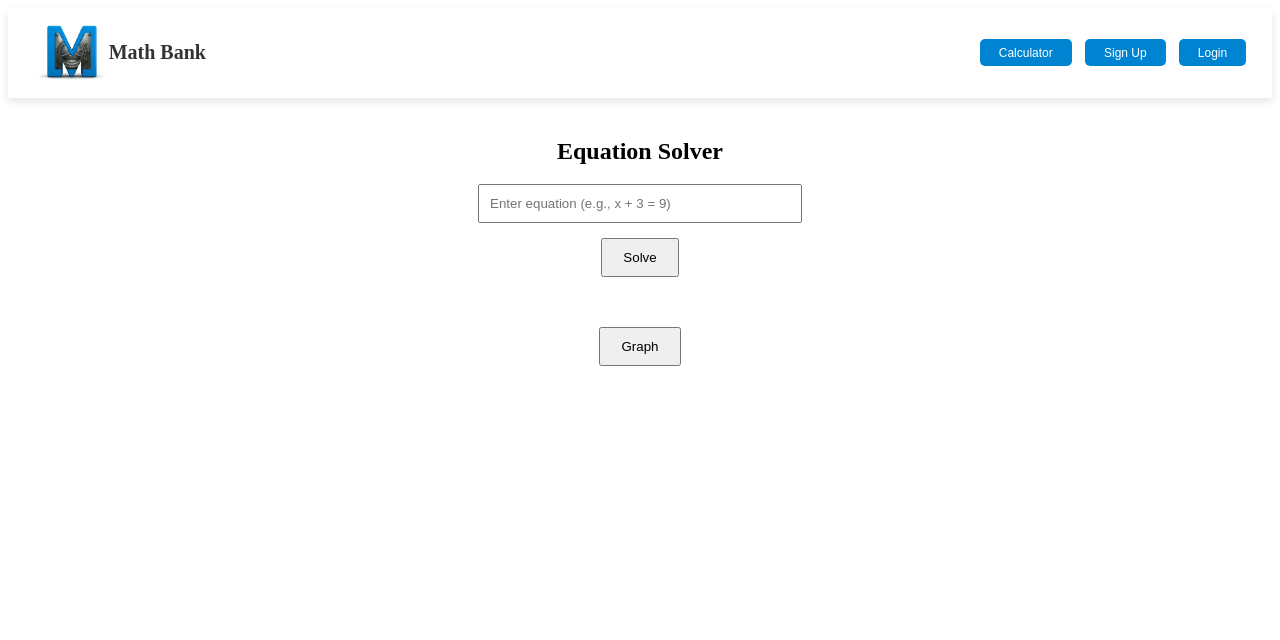
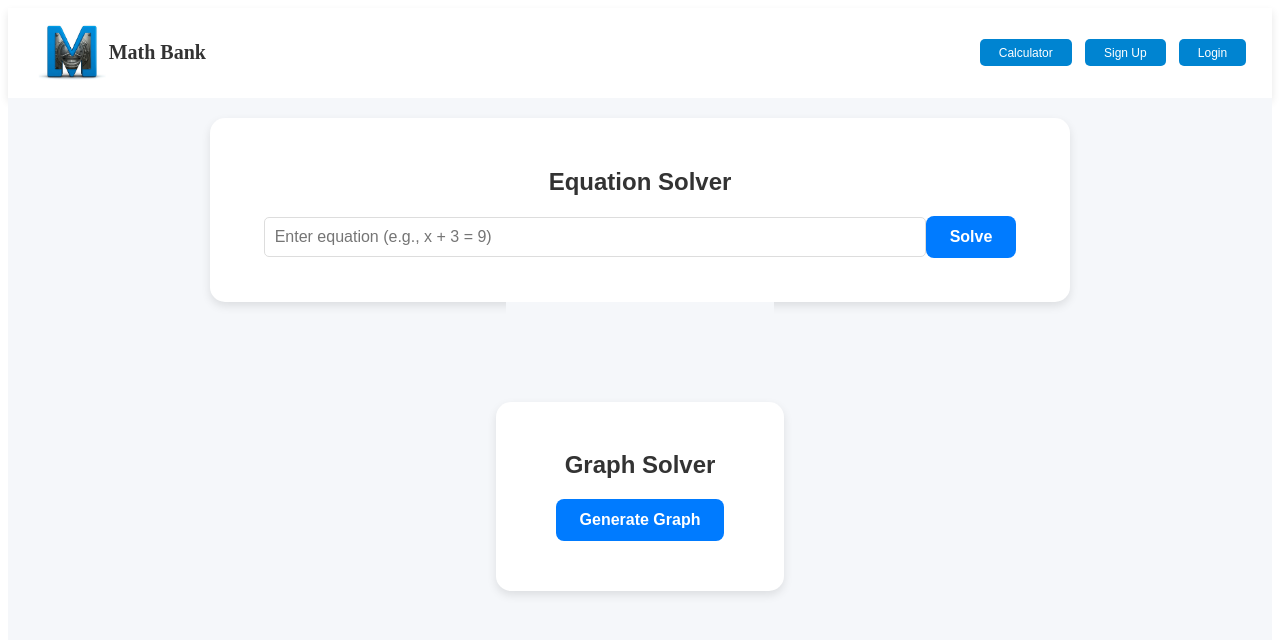
Before and after one commit to anushap6571/Math-Bank, a React (Create React App) app in the folder client/: page /calculator/equation in a window 1280 px wide. Shown: the top 640 px of the page. Built offline with nearby package versions, Linux system fonts and the light colour scheme.

Commit message:
ui for equation and graphing + alex's history

```diff
--- a/client/src/App.js
+++ b/client/src/App.js
@@ -2,44 +2,45 @@ import React, { useState } from 'react';
 import Calculator from './components/calculator';
 import TopBar from './components/topbar';
 import EquationSolver from './components/EquationSolver';
-import Graph from './components/graph';
+
 import SignUpPage from './components/signup';
 import LogInPage from './components/login';
 import Matrix from './components/matrix'
+import History from './components/history'
 import { BrowserRouter as Router, Routes, Route, Navigate } from 'react-router-dom';
 
 
 function App() {
-    const[equation, setEquation] = useState('');
+    const [equation, setEquation] = useState('');
 
     return (
         <div>
             <Router>
                 <div>
-                <TopBar/>
+                    <TopBar />
                     <Routes>
-                        <Route path ="/sign-up" element = {<SignUpPage/>}/>
+                        <Route path="/sign-up" element={<SignUpPage />} />
                     </Routes>
                     <Routes>
-                        <Route path ="/" element = {<LogInPage/>}/>
+                        <Route path="/" element={<LogInPage />} />
                     </Routes>
                     <Routes>
-                        <Route path ="/calculator" element = {<Calculator/>}/>
+                        <Route path="/calculator" element={<Calculator />} />
                     </Routes>
                     <Routes>
                         <Route path="/calculator/equation" element=
                             {
                                 <>
                                     <EquationSolver equation={equation} setEquation={setEquation} />
-                                <Graph equation={equation} setEquation={setEquation}/>
+
                                 </>
-                        }/>
+                            } />
                         <Route path="/calculator/matrix" element=
                             {
                                 <>
-                                <Matrix/>
+                                    <Matrix />
                                 </>
-                        }/>
+                            } />
                     </Routes>
                 </div>
             </Router>
--- a/client/src/components/EquationSolver.js
+++ b/client/src/components/EquationSolver.js
@@ -1,7 +1,10 @@
+
+// Anusha Patel - use case display equation solver interface
+
 import React, { useState } from 'react';
+import Graph from './graph'
 
-
-const EquationSolver = ({equation, setEquation}) => {
+const EquationSolver = ({ equation, setEquation }) => {
     const [solutions, setSolutions] = useState(null);
     const [error, setError] = useState('');
 
@@ -20,11 +23,12 @@ const EquationSolver = ({equation, setEquation}) => {
             });
 
             const data = await response.json();
+
             if (response.ok) {
-                setSolutions(data.solutions);
+                setSolutions(data.solutions); // Ensure the backend returns a `solutions` array
                 setError('');
             } else {
-                setError(data.error);
+                setError(data.error || 'Unknown error occurred.');
                 setSolutions(null);
             }
         } catch (err) {
@@ -33,31 +37,113 @@ const EquationSolver = ({equation, setEquation}) => {
         }
     };
 
-
     return (
-        <div style={{ display: 'flex', flexDirection: 'column', alignItems: 'center', padding: '20px' }}>
-            <h2>Equation Solver</h2>
+        <div style={styles.container}>
+            <div style={styles.card}>
+                <h2 style={styles.title}>Equation Solver</h2>
                 <input
                     type="text"
                     value={equation}
                     onChange={handleInputChange}
                     placeholder="Enter equation (e.g., x + 3 = 9)"
-                style={{ marginBottom: '10px', padding: '10px', width: '300px' }}
+                    style={styles.input}
                 />
-            <div>
-                <button onClick={solveEquation} style={{ padding: '10px 20px', margin: '5px' }}>Solve</button>
+                <button
+                    onClick={solveEquation}
+                    style={styles.button}
+                    onMouseEnter={(e) => (e.target.style.backgroundColor = styles.buttonHover.backgroundColor)}
+                    onMouseLeave={(e) => (e.target.style.backgroundColor = styles.button.backgroundColor)}
+                >
+                    Solve
+                </button>
 
-            </div>
                 {solutions && (
-                <div>
-                    <h3>Solutions:</h3>
-                    <p>{solutions.join(', ')}</p>
+                    <div style={styles.solutionsContainer}>
+                        <h3 style={styles.solutionsTitle}>Solution:</h3>
+                        <p style={styles.solution}>{solutions.join(', ')}</p>
                     </div>
                 )}
 
-            {error && <p style={{ color: 'red' }}>{error}</p>}
+                {error && <p style={styles.error}>{error}</p>}
+            </div>
+            <Graph equation={equation} setEquation={setEquation} />
         </div>
     );
 };
 
 export default EquationSolver;
+
+const styles = {
+    container: {
+        display: 'flex',
+        flexDirection: 'column',
+        alignItems: 'center',
+        justifyContent: 'flex-start',
+        minHeight: '100vh',
+        backgroundColor: '#f5f7fa',
+        padding: '20px',
+        fontFamily: '"Arial", sans-serif',
+    },
+    card: {
+        backgroundColor: '#fff',
+        borderRadius: '15px',
+        boxShadow: '0 4px 10px rgba(0, 0, 0, 0.1)',
+        padding: '30px',
+        maxWidth: '800px',
+        width: '100%',
+        textAlign: 'center',
+    },
+    title: {
+        marginBottom: '20px',
+        color: '#333',
+        fontSize: '24px',
+        fontWeight: 'bold',
+    },
+    input: {
+        width: '80%',
+        padding: '10px',
+        fontSize: '16px',
+        border: '1px solid #ddd',
+        borderRadius: '5px',
+        marginBottom: '15px',
+    },
+    button: {
+        padding: '12px 24px',
+        backgroundColor: '#007BFF',
+        color: '#fff',
+        border: 'none',
+        borderRadius: '8px',
+        cursor: 'pointer',
+        fontSize: '16px',
+        fontWeight: 'bold',
+        transition: 'background-color 0.3s ease',
+    },
+    buttonHover: {
+        backgroundColor: '#0056b3',
+    },
+    solutionsContainer: {
+        marginTop: '20px',
+        textAlign: 'left',
+        width: '80%',
+        backgroundColor: '#e9f9e9',
+        padding: '15px',
+        borderRadius: '8px',
+        border: '1px solid #d4edda',
+        boxShadow: '0 2px 4px rgba(0, 0, 0, 0.1)',
+    },
+    solutionsTitle: {
+        fontSize: '18px',
+        fontWeight: 'bold',
+        color: '#28a745',
+        marginBottom: '10px',
+    },
+    solution: {
+        fontSize: '16px',
+        color: '#333',
+    },
+    error: {
+        marginTop: '20px',
+        color: 'red',
+        fontWeight: 'bold',
+    },
+};
--- a/client/src/components/graph.js
+++ b/client/src/components/graph.js
@@ -1,13 +1,9 @@
-
+// Anusha Patel - use case display graph interface
 import React, { useState } from 'react';
 
-
-
-const Graph = ({equation}) => {
+const Graph = ({ equation }) => {
     const [graphUrl, setGraphUrl] = useState('');
     const [error, setError] = useState('');
-
-
 
     const graphEquation = async () => {
         try {
@@ -22,7 +18,6 @@ const Graph = ({equation}) => {
             const data = await response.json();
             if (response.ok) {
                 setGraphUrl(`http://127.0.0.1:5000/${data.graph}`);
-                console.log(graphUrl);
                 setError('');
             } else {
                 setError(data.error);
@@ -34,25 +29,92 @@ const Graph = ({equation}) => {
         }
     };
 
-        return (
-            <div style={{ display: 'flex', flexDirection: 'column', alignItems: 'center', padding: '20px' }}>
-                <button onClick={graphEquation} style={{ padding: '10px 20px', margin: '5px' }}>Graph</button>
+    return (
+        <div style={styles.container}>
+            <div style={styles.card}>
+                <h2 style={styles.title}>Graph Solver</h2>
+                <button onClick={graphEquation} style={styles.button}>Generate Graph</button>
+
                 {graphUrl && (
-                    <div style={{ marginTop: '20px', width: '80%', display: 'flex', justifyContent: 'center' }}>
-                        <h3>Graph:</h3>
-                        {/* Use iframe to load the graph */}
+                    <div style={styles.graphContainer}>
+                        <h3 style={styles.graphTitle}>Graph:</h3>
                         <iframe
                             src={graphUrl}
-                            style={{ width: '50vw', height: '70vh', border: 'none' }}
+                            style={styles.graphIframe}
                             title="Graph of the Equation"
                         ></iframe>
                     </div>
                 )}
-                {error && <p style={{ color: 'red' }}>{error}</p>}
 
+                {error && <p style={styles.error}>{error}</p>}
             </div>
-
-        );
+        </div>
+    );
 };
 
 export default Graph;
+
+const styles = {
+    container: {
+        display: 'flex',
+        flexDirection: 'column',
+        alignItems: 'center',
+        justifyContent: 'flex-start',
+        minHeight: '100vh',
+        backgroundColor: '#f5f7fa',
+        padding: '20px',
+        fontFamily: '"Arial", sans-serif',
+    },
+    card: {
+        marginTop: '80px', // Adjust this value to position below the top bar
+        backgroundColor: '#fff',
+        borderRadius: '15px',
+        boxShadow: '0 4px 10px rgba(0, 0, 0, 0.1)',
+        padding: '30px',
+        maxWidth: '800px',
+        width: '100%',
+        textAlign: 'center',
+    },
+    title: {
+        marginBottom: '20px',
+        color: '#333',
+        fontSize: '24px',
+        fontWeight: 'bold',
+    },
+    button: {
+        padding: '12px 24px',
+        backgroundColor: '#007BFF',
+        color: '#fff',
+        border: 'none',
+        borderRadius: '8px',
+        cursor: 'pointer',
+        fontSize: '16px',
+        fontWeight: 'bold',
+        transition: 'background-color 0.3s ease',
+        marginBottom: '20px',
+    },
+    buttonHover: {
+        backgroundColor: '#0056b3',
+    },
+    graphContainer: {
+        marginTop: '20px',
+        textAlign: 'center',
+        width: '80%',
+    },
+    graphTitle: {
+        fontSize: '18px',
+        fontWeight: 'bold',
+        color: '#28a745',
+        marginBottom: '10px',
+    },
+    graphIframe: {
+        width: '40vw',
+        height: '60vh',
+        border: 'none',
+    },
+    error: {
+        marginTop: '20px',
+        color: 'red',
+        fontWeight: 'bold',
+    },
+};
```
Also changed, not shown: 1 other file (tests, documents, lock files or other folders). Lines whose indentation alone changed are shown as unchanged.
